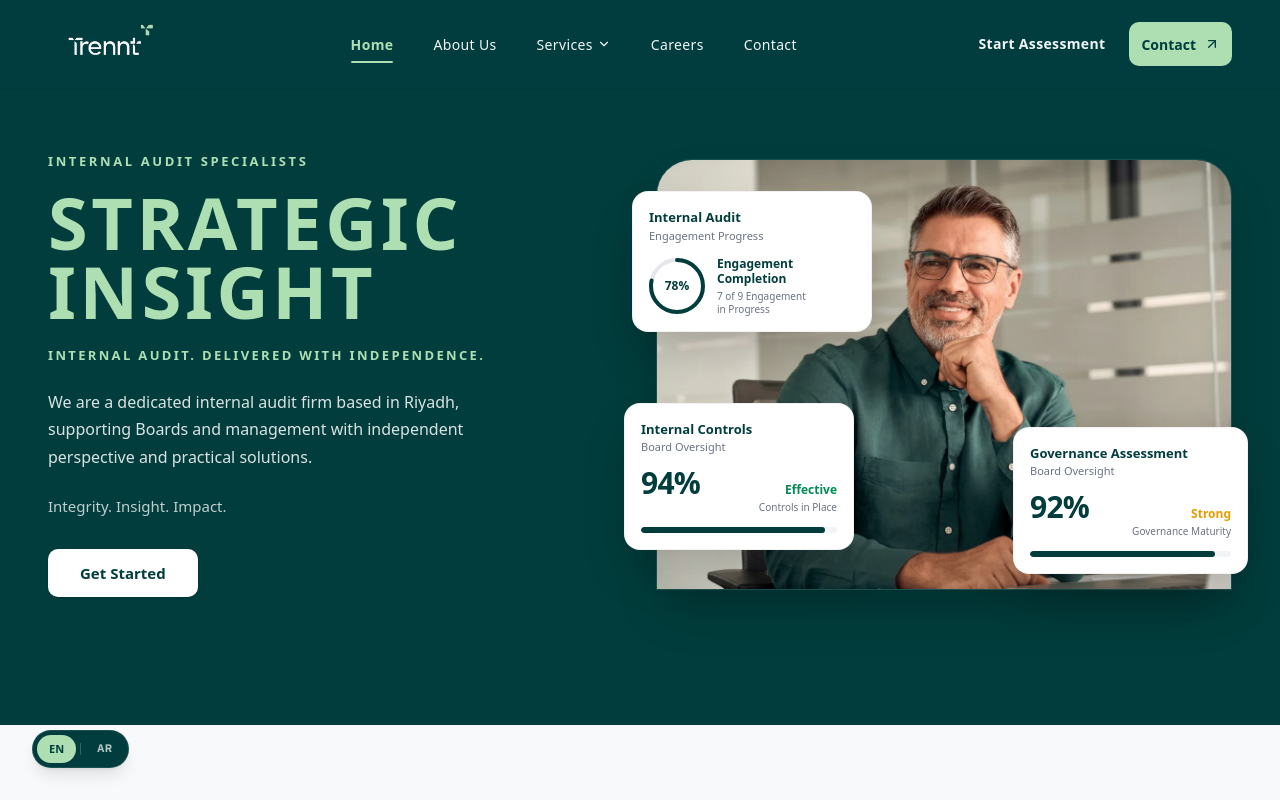
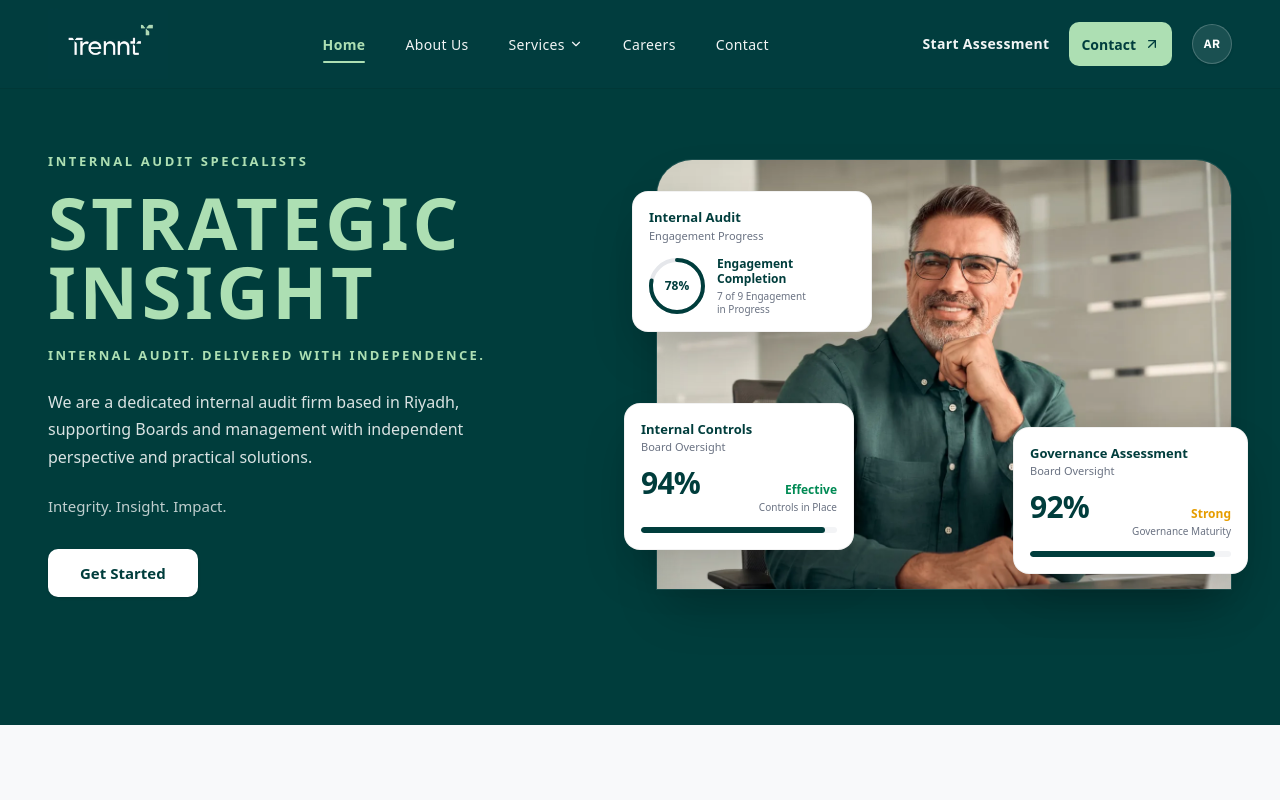
Before and after one commit to Am3sha/treent, a Next.js app: page / in a window 1280 px wide. Shown: the top 800 px of the page. Built offline with nearby package versions, Linux system fonts and the light colour scheme.

Commit message:
UPDATA AR/EN

```diff
--- a/src/app/admin/(dashboard)/AdminDashboardClient.tsx
+++ b/src/app/admin/(dashboard)/AdminDashboardClient.tsx
@@ -78,7 +78,7 @@ export default function AdminDashboardClient({
         />
       )}
 
-      <div className="flex h-screen">
+      <div className="flex min-h-screen overflow-visible">
         {/* Sidebar */}
         <aside
           className={cn(
@@ -149,7 +149,7 @@ export default function AdminDashboardClient({
         </aside>
 
         {/* Main content */}
-        <main className="flex-1 flex flex-col min-h-screen overflow-hidden">
+        <main className="flex-1 flex flex-col min-h-screen">
           {/* Top navbar */}
           <header className="flex h-16 items-center justify-between border-b border-border/60 bg-background px-4 md:px-6">
             <Button
@@ -165,7 +165,7 @@ export default function AdminDashboardClient({
           </header>
 
           {/* Page content */}
-          <div className="flex-1 overflow-auto p-4 md:p-6">
+          <div className="flex-1 p-4 md:p-6">
             {children}
           </div>
         </main>
--- a/src/app/globals.css
+++ b/src/app/globals.css
@@ -90,8 +90,27 @@
     @apply border-border outline-ring/50;
   }
 
+  html,
+  body,
+  * {
+    -ms-overflow-style: none !important;
+    /* IE and Edge */
+    scrollbar-width: none !important;
+    /* Firefox */
+  }
+
+  html::-webkit-scrollbar,
+  body::-webkit-scrollbar,
+  *::-webkit-scrollbar {
+    display: none !important;
+    /* Chrome, Brave, Safari, Edge (Chromium) */
+    width: 0 !important;
+    height: 0 !important;
+  }
+
   html {
-    direction: ltr !important;
+    scroll-behavior: smooth;
+    overflow-y: auto;
     overflow-x: hidden;
   }
 
@@ -100,17 +119,14 @@
     font-feature-settings: "ss01", "cv11";
     -webkit-font-smoothing: antialiased;
     -moz-osx-font-smoothing: grayscale;
+    min-height: 100vh;
     overflow-x: hidden;
+    overflow-y: visible;
   }
 
-  body[dir="rtl"],
-  [dir="rtl"] body {
-    direction: rtl;
-  }
-
+  html[dir="rtl"] body,
   [lang="ar"] body,
-  [lang="ar"] .font-arabic,
-  [dir="rtl"] body {
+  [lang="ar"] .font-arabic {
     font-family: var(--font-arabic), var(--font-geist-sans), sans-serif;
   }
 
@@ -118,34 +134,11 @@
     background-color: #013D3E;
     color: #FFFFFF;
   }
+
+
 }
 
-/* Refined scrollbar */
 @layer utilities {
-  .scrollbar-thin {
-    scrollbar-width: thin;
-    scrollbar-color: #013D3E50 transparent;
-  }
-
-  .scrollbar-thin::-webkit-scrollbar {
-    width: 8px;
-    height: 8px;
-  }
-
-  .scrollbar-thin::-webkit-scrollbar-track {
-    background: transparent;
-  }
-
-  .scrollbar-thin::-webkit-scrollbar-thumb {
-    background-color: #013D3E30;
-    border-radius: 9999px;
-    border: 2px solid transparent;
-    background-clip: padding-box;
-  }
-
-  .scrollbar-thin::-webkit-scrollbar-thumb:hover {
-    background-color: #013D3E60;
-  }
 
   .text-balance {
     text-wrap: balance;
--- a/src/app/page.tsx
+++ b/src/app/page.tsx
@@ -212,7 +212,8 @@ function useHashSync() {
       if (useNav.getState().lang !== lang) {
         useNav.setState({ lang });
         document.documentElement.lang = lang;
-        document.documentElement.dir = lang === "ar" ? "rtl" : "ltr";
+        document.documentElement.dir = "ltr";
+        document.body.dir = lang === "ar" ? "rtl" : "ltr";
       }
     };
     apply();
@@ -255,7 +256,6 @@ export default function Home() {
       </main>
       <Footer />
       <BackToTop />
-      <LanguageSwitcher />
       <CommandPalette />
     </div>
   );
--- a/src/components/site/header.tsx
+++ b/src/components/site/header.tsx
@@ -4,6 +4,7 @@ import * as React from "react";
 import { Menu, X, ArrowUpRight, ChevronDown } from "lucide-react";
 import { motion, AnimatePresence } from "framer-motion";
 import { Logo } from "./logo";
+import { LanguageSwitcher } from "./language-switcher";
 import { useReducedMotion } from "@/components/site/reveal";
 import { useIsMobile } from "@/hooks/use-mobile";
 import { Button } from "@/components/ui/button";
@@ -509,7 +510,7 @@ export function Header() {
           })}
         </nav>
 
-        <div className="flex items-center gap-5 sm:gap-6">
+        <div className="flex items-center gap-4 sm:gap-5">
           <button
             onClick={() => go("benchmark-quiz")}
             className={cn(
@@ -533,6 +534,8 @@ export function Header() {
             {t("nav.contact")}
             <ArrowUpRight className="h-4 w-4 text-[#013D3E] transition-transform duration-200 group-hover:translate-x-0.5 group-hover:-translate-y-0.5" />
           </Button>
+
+          <LanguageSwitcher className="hidden sm:inline-flex" />
 
           <button
             onClick={() => setMobileOpen(true)}
@@ -632,6 +635,10 @@ export function Header() {
                       <span className="h-2 w-2 rounded-full bg-[#ADDFB3]" />
                     )}
                   </motion.button>
+
+                  <motion.div variants={navItemVariants} className="mt-4 pt-2">
+                    <LanguageSwitcher variant="mobile" />
+                  </motion.div>
                 </nav>
 
                 <motion.div variants={ctaVariants} className="mt-8 pt-4">
--- a/src/components/site/language-attributes.tsx
+++ b/src/components/site/language-attributes.tsx
@@ -8,7 +8,10 @@ export function LanguageAttributes() {
 
   useEffect(() => {
     document.documentElement.lang = lang;
-    document.documentElement.dir = lang === "ar" ? "rtl" : "ltr";
+    // Keep html dir as "ltr" so browser scrollbar stays on the right side in both Arabic and English
+    document.documentElement.dir = "ltr";
+    // Apply rtl/ltr to body so all content, text, and Tailwind rtl: variants function properly
+    document.body.dir = lang === "ar" ? "rtl" : "ltr";
   }, [lang]);
 
   return null;
--- a/src/components/site/language-switcher.tsx
+++ b/src/components/site/language-switcher.tsx
@@ -1,46 +1,74 @@
 "use client";
 
 import * as React from "react";
+import { motion, AnimatePresence } from "framer-motion";
 import { useTranslation } from "@/lib/i18n";
 import { cn } from "@/lib/utils";
 
-export function LanguageSwitcher() {
+interface LanguageSwitcherProps {
+  className?: string;
+  variant?: "header" | "mobile" | "floating";
+}
+
+export function LanguageSwitcher({ className, variant = "header" }: LanguageSwitcherProps) {
   const { lang, setLang } = useTranslation();
 
   const toggle = () => {
     setLang(lang === "en" ? "ar" : "en");
   };
 
+  const nextLangLabel = lang === "en" ? "AR" : "EN";
+
+  if (variant === "mobile") {
+    return (
+      <button
+        type="button"
+        onClick={toggle}
+        className={cn(
+          "flex w-full items-center justify-between py-3 px-4 rounded-xl bg-white/5 border border-white/10 text-white font-medium transition-all duration-200 hover:bg-white/10 active:scale-[0.98]",
+          className
+        )}
+      >
+        <span className="text-sm font-medium">اللغة / Language</span>
+        <span className={cn(
+          "flex h-8 px-3.5 items-center justify-center rounded-full bg-[#ADDFB3] text-[12px] font-bold text-[#013D3E]",
+          lang === "en" && "font-arabic"
+        )}>
+          {lang === "en" ? "العربية" : "English"}
+        </span>
+      </button>
+    );
+  }
+
   return (
-    <div className={cn(
-      "fixed bottom-6 z-50 md:bottom-8",
-      lang === "ar" ? "right-6 md:right-8" : "left-6 md:left-8"
-    )}>
-      <div className="flex items-center rounded-full bg-[#013D3E] p-1 shadow-lg border border-white/10">
-        <button
-          onClick={() => setLang("en")}
+    <motion.button
+      type="button"
+      onClick={toggle}
+      whileHover={{ scale: 1.08 }}
+      whileTap={{ scale: 0.92 }}
+      transition={{ type: "spring", stiffness: 400, damping: 25 }}
+      title={lang === "en" ? "التغيير للغة العربية" : "Switch to English"}
+      aria-label="Toggle language"
+      className={cn(
+        "group relative flex h-10 w-10 items-center justify-center rounded-full border border-white/20 bg-white/10 text-white shadow-sm transition-colors duration-200 hover:border-[#ADDFB3] hover:bg-white/20 focus-visible:outline-none focus-visible:ring-2 focus-visible:ring-[#ADDFB3]",
+        className
+      )}
+    >
+      <AnimatePresence mode="wait" initial={false}>
+        <motion.span
+          key={lang}
+          initial={{ opacity: 0, rotate: -90, scale: 0.5 }}
+          animate={{ opacity: 1, rotate: 0, scale: 1 }}
+          exit={{ opacity: 0, rotate: 90, scale: 0.5 }}
+          transition={{ duration: 0.2, ease: "easeOut" }}
           className={cn(
-            "rounded-full px-3 py-1.5 text-[11px] font-bold transition-all duration-200",
-            lang === "en"
-              ? "bg-[#ADDFB3] text-[#013D3E]"
-              : "text-white/70 hover:text-white"
+            "text-[12px] font-extrabold tracking-wide transition-colors group-hover:text-[#ADDFB3]",
+            lang === "en" && "font-arabic"
           )}
         >
-          EN
-        </button>
-        <div className="mx-1 h-3 w-[1px] bg-white/20" />
-        <button
-          onClick={() => setLang("ar")}
-          className={cn(
-            "rounded-full px-3 py-1.5 text-[11px] font-bold font-arabic transition-all duration-200",
-            lang === "ar"
-              ? "bg-[#ADDFB3] text-[#013D3E]"
-              : "text-white/70 hover:text-white"
-          )}
-        >
-          AR
-        </button>
-      </div>
-    </div>
+          {nextLangLabel}
+        </motion.span>
+      </AnimatePresence>
+    </motion.button>
   );
 }
--- a/src/components/theme-provider.tsx
+++ b/src/components/theme-provider.tsx
@@ -7,5 +7,15 @@ export function ThemeProvider({
   children,
   ...props
 }: React.ComponentProps<typeof NextThemesProvider>) {
+  const [mounted, setMounted] = React.useState(false);
+
+  React.useEffect(() => {
+    setMounted(true);
+  }, []);
+
+  if (!mounted) {
+    return <>{children}</>;
+  }
+
   return <NextThemesProvider {...props}>{children}</NextThemesProvider>;
 }
--- a/src/components/views/home-view.tsx
+++ b/src/components/views/home-view.tsx
@@ -484,6 +484,8 @@ export function HomeView() {
                     src="/trennt-hero-02.webp"
                     alt="Our Expertise"
                     fill
+                    sizes="(max-width: 768px) 100vw, (max-width: 1200px) 50vw, 40vw"
+                    priority
                     className="object-cover transition-transform duration-700 hover:scale-105"
                   />
                 </div>
--- a/src/lib/i18n.ts
+++ b/src/lib/i18n.ts
@@ -1,3 +1,4 @@
+import * as React from "react";
 import { useNav } from "./store";
 import { en } from "./translations/en";
 import { ar } from "./translations/ar";
@@ -9,13 +10,22 @@ const translations = {
   ar,
 };
 
+const emptySubscribe = () => () => { };
+
 export function useTranslation() {
-  const lang = useNav((s) => (s as any).lang || "en");
+  const mounted = React.useSyncExternalStore(
+    emptySubscribe,
+    () => true,
+    () => false
+  );
+
+  const storeLang = useNav((s) => (s as any).lang || "en");
+  const lang: Language = mounted ? storeLang : "en";
   const setLang = useNav((s) => (s as any).setLang);
 
-  const t = (key: string, options?: { returnObjects?: boolean; [key: string]: any }) => {
+  const t = (key: string, options?: { returnObjects?: boolean;[key: string]: any }) => {
     const keys = key.split(".");
-    let value: any = translations[lang as Language];
+    let value: any = translations[lang];
 
     for (const k of keys) {
       if (value && value[k] !== undefined) {
--- a/src/lib/store.ts
+++ b/src/lib/store.ts
@@ -105,7 +105,8 @@ export const useNav = create<NavState>((set, get) => {
         window.location.hash = `#/${prefix}${view}`;
         // Update document attributes
         document.documentElement.lang = lang;
-        document.documentElement.dir = lang === "ar" ? "rtl" : "ltr";
+        document.documentElement.dir = "ltr";
+        document.body.dir = lang === "ar" ? "rtl" : "ltr";
       }
       set({ lang });
     },
```
Also changed, not shown: tsc_check.txt (deleted).
